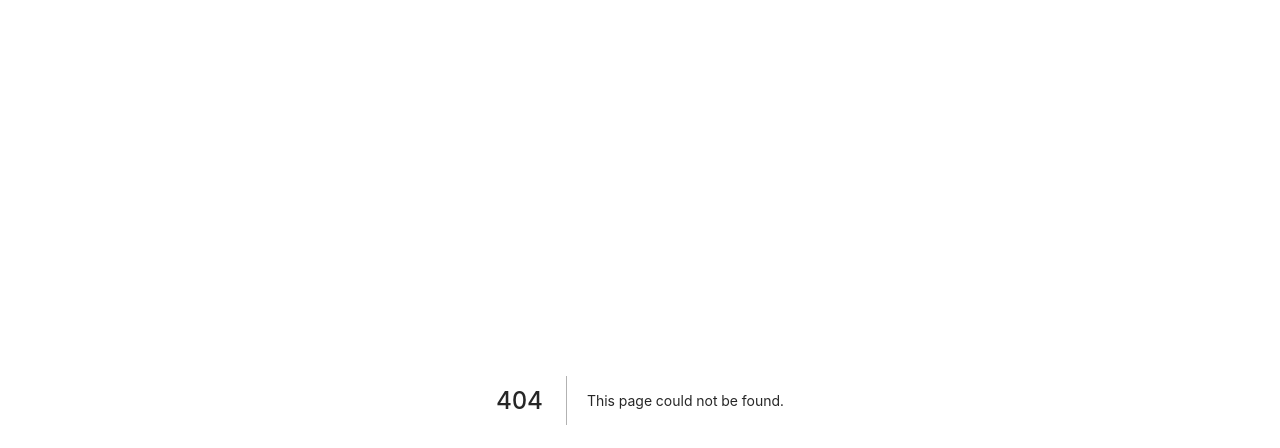
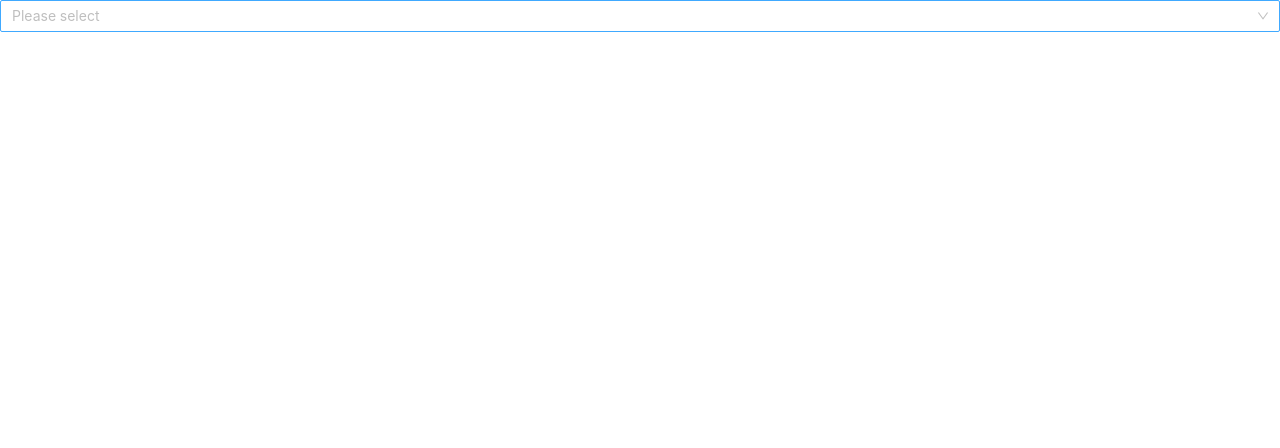
Before and after one commit to talhajubaer018/antdesign, a Next.js app: page /treeselect in a window 1280 px wide. Before the commit this address had no page. Shown: the top 448 px of the page. Built offline with nearby package versions, Linux system fonts and the light colour scheme.

Commit message:
treeselect added

```diff
--- /dev/null
+++ b/pages/treeselect.js
@@ -0,0 +1,52 @@
+import { TreeSelect } from 'antd';
+import React, { useState } from 'react';
+const treeData = [
+  {
+    title: 'Node1',
+    value: '0-0',
+    children: [
+      {
+        title: 'Child Node1',
+        value: '0-0-1',
+      },
+      {
+        title: 'Child Node2',
+        value: '0-0-2',
+      },
+    ],
+  },
+  {
+    title: 'Node2',
+    value: '0-1',
+  },
+];
+
+const TreeSelectAD = () => {
+  const [value, setValue] = useState();
+
+  const onChange = (newValue) => {
+    console.log(newValue);
+    setValue(newValue);
+  };
+
+  return (
+    <TreeSelect
+    treeLine
+    showLeafIcon
+      style={{
+        width: '100%',
+      }}
+      value={value}
+      dropdownStyle={{
+        maxHeight: 400,
+        overflow: 'auto',
+      }}
+      treeData={treeData}
+      placeholder="Please select"
+      treeDefaultExpandAll
+      onChange={onChange}
+    />
+  );
+};
+
+export default TreeSelectAD;
```
